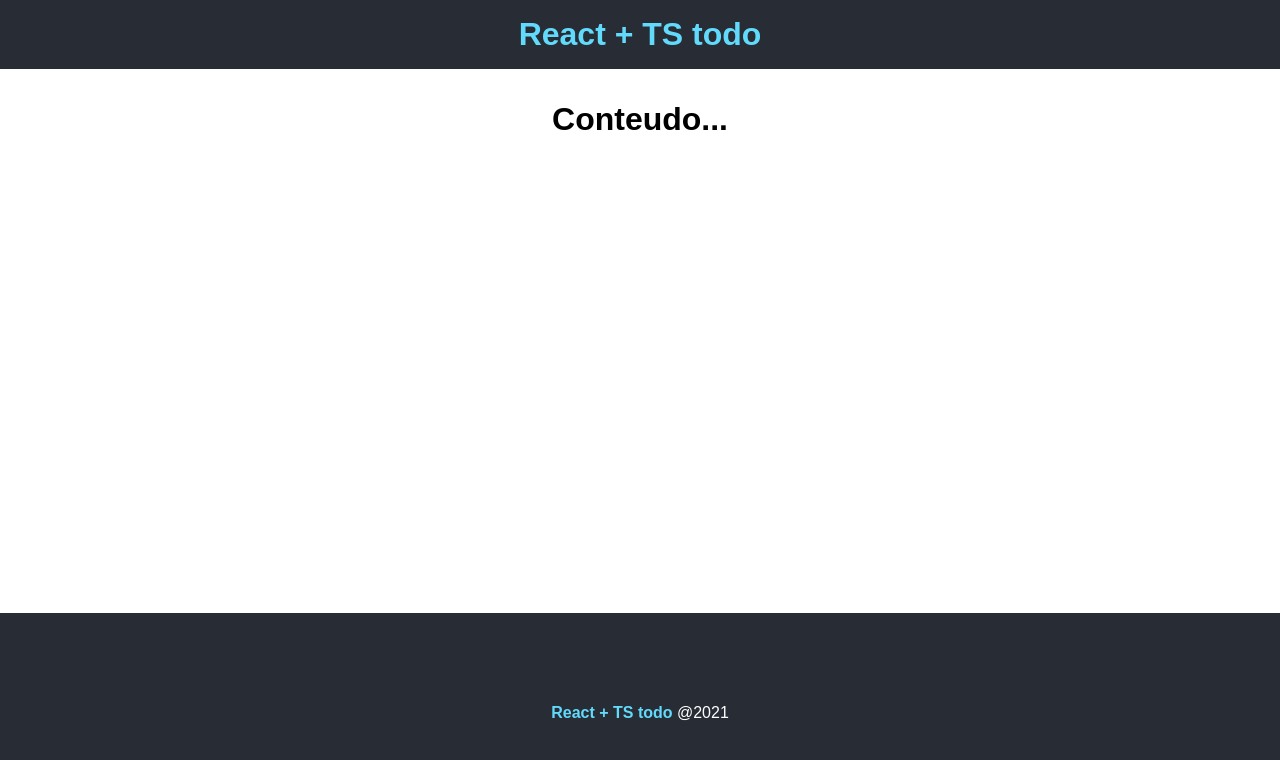
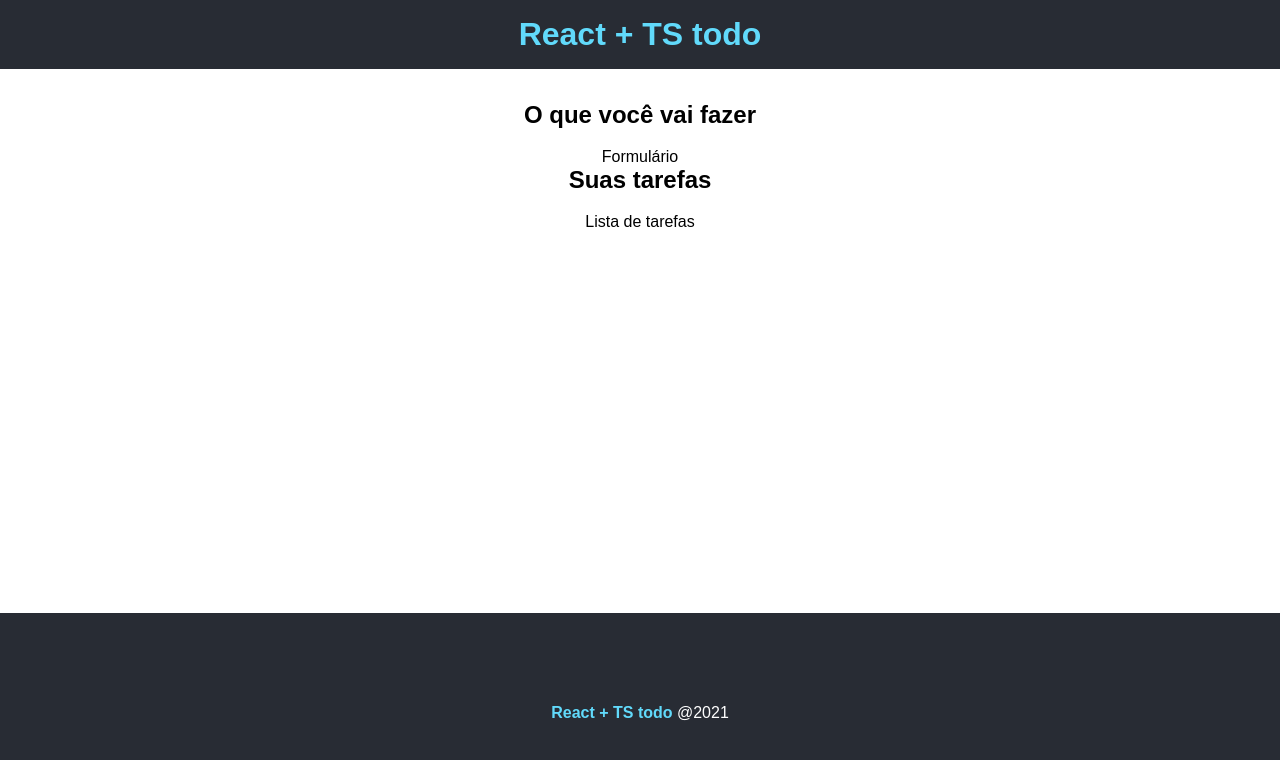
Before and after one commit to giclayne/todo-react, a React (Create React App) app: page / in a window 1280 px wide. Shown: the top 760 px of the page. Built offline with nearby package versions, Linux system fonts and the light colour scheme; the HTML template or start-up script is replaced by a standard one.

Commit message:
importacao dos componentes

```diff
--- a/src/App.tsx
+++ b/src/App.tsx
@@ -2,13 +2,22 @@ import React from 'react';
 import Footer from './components/Footer';
 import Header from './components/Header';
 import styles from "./App.module.css"
+import TaskForm from './components/TaskForm';
+import TaskList from './components/TaskList';
 function App() {
   return (
     <div className="App">
       <Header />
 
       <main className={styles.main}>
-      <h1>Conteudo...</h1>
+        <div>
+          <h2>O que você vai fazer</h2>
+          <TaskForm />
+        </div>
+        <div>
+          <h2>Suas tarefas</h2>
+          <TaskList />
+        </div>
       </main>
       <Footer />
     </div>
```
